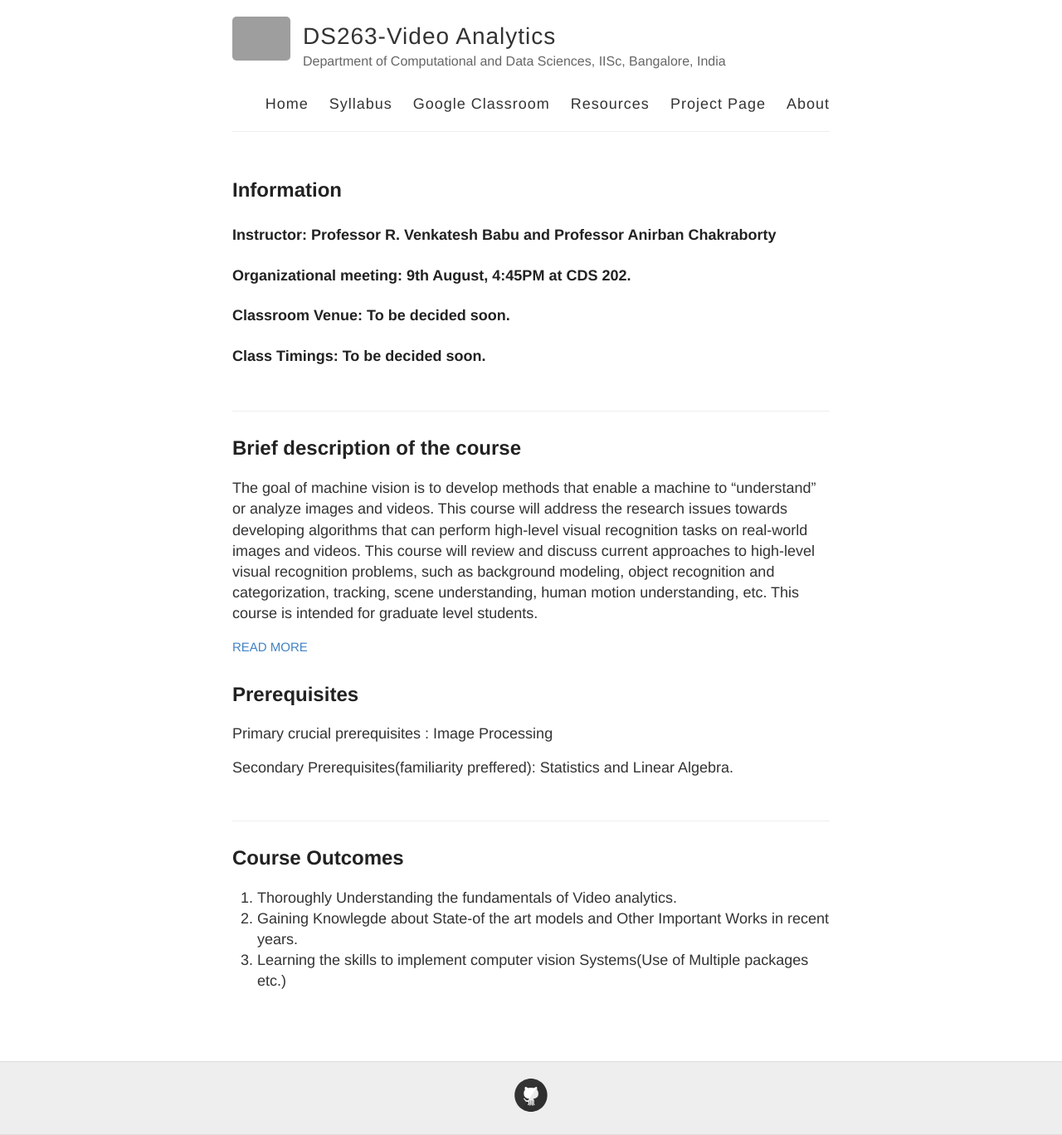
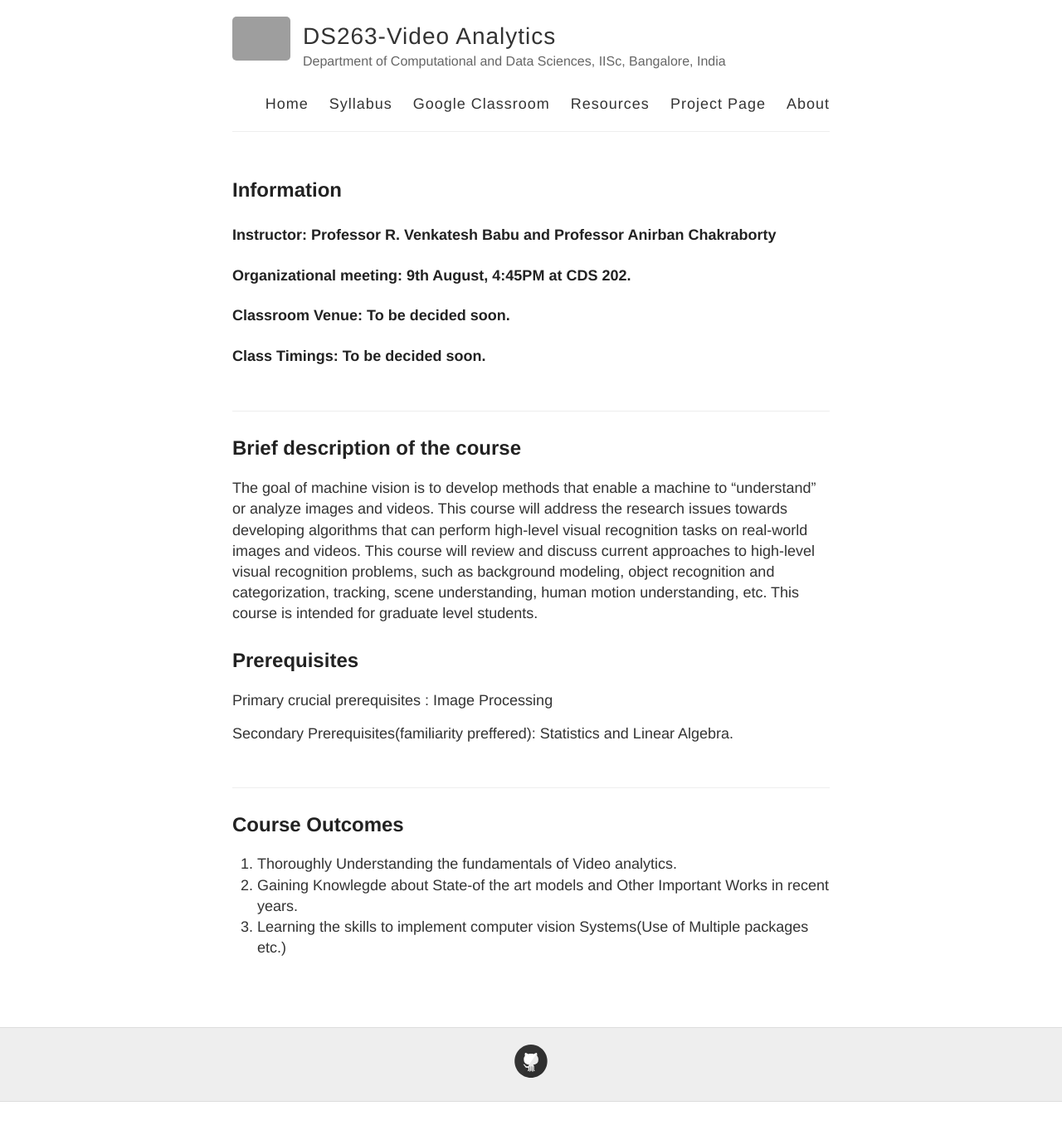
Before and after one commit to val-iisc/DS-263-VA, a Jekyll site: the page built from index.html, in a window 1280 px wide. Shown: the whole page at 83% size. Built offline with Jekyll 4.4.1, drawn with Linux system fonts in a browser that asks for light colours; after the commit the page ends 1328 px from its top, so only the background shows below that; grey boxes are pictures that could not be loaded.

Commit message:
Update index.html

```diff
--- a/index.html
+++ b/index.html
@@ -24,7 +24,7 @@ layout: default
 <p>The goal of machine vision is to develop methods that enable a machine to “understand” or analyze images and videos. This course will address the research issues towards developing algorithms that can perform high-level visual recognition tasks on real-world images and videos. This course will review and discuss current approaches to high-level visual recognition problems, such as background modeling, object recognition and categorization, tracking, scene understanding, human motion understanding, etc. This course is intended for graduate level students.
 </p>
       </div>
-      <a href="{{ site.baseurl }}/about" class="read-more">Read More</a>
+      <!-- <a href="{{ site.baseurl }}/about" class="read-more">Read More</a> -->
 
     <div class = 'entry'>
     <h2>Prerequisites</h2>
```
